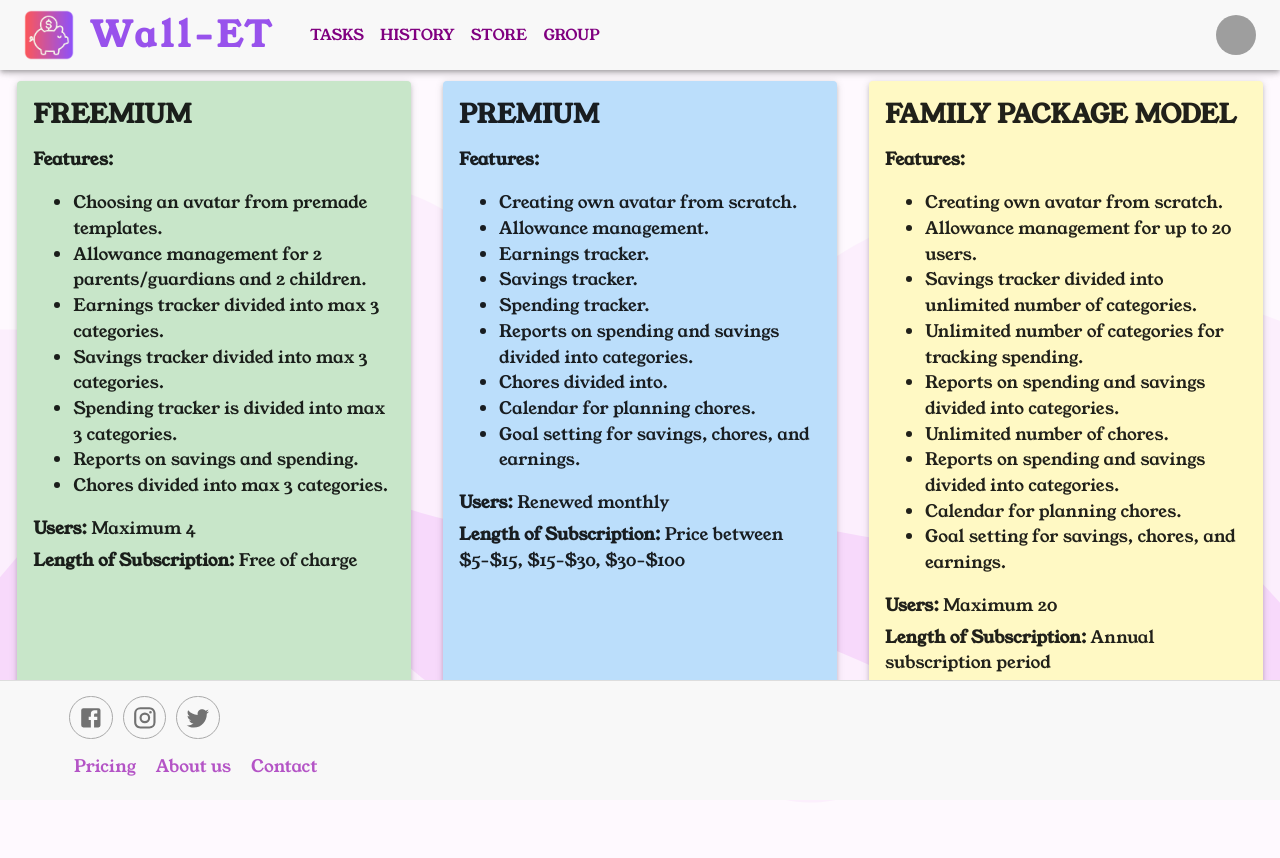
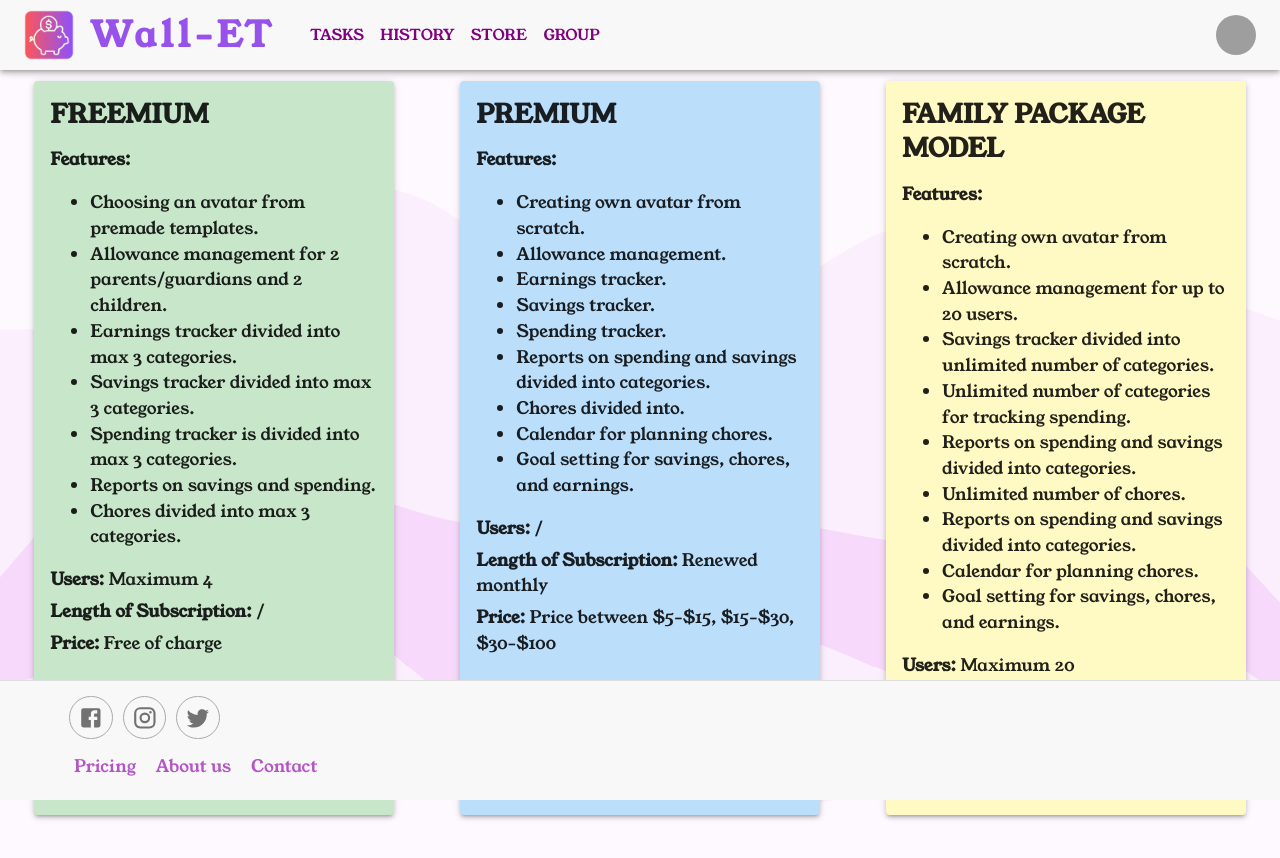
Before and after one commit to IBilic1/wallet-ui, a React (Create React App) app: page /pricing in a window 1280 px wide. Shown: the top 858 px of the page. Built offline with nearby package versions, Linux system fonts and the light colour scheme; grey boxes are pictures that could not be loaded.

Commit message:
Fix data of Pricing

```diff
--- a/src/components/FooterLinks/Pricing.tsx
+++ b/src/components/FooterLinks/Pricing.tsx
@@ -16,7 +16,8 @@ const pricingStrategies = [
             'Chores divided into max 3 categories.',
         ],
         users: 'Maximum 4',
-        lengthOfSubscription: 'Free of charge',
+        lengthOfSubscription: '/',
+        price: 'Free of charge',
     },
     {
         type: 'PREMIUM',
@@ -31,8 +32,9 @@ const pricingStrategies = [
             'Calendar for planning chores.',
             'Goal setting for savings, chores, and earnings.',
         ],
-        users: 'Renewed monthly',
-        lengthOfSubscription: 'Price between $5-$15, $15-$30, $30-$100',
+        users: "/",
+        lengthOfSubscription: 'Renewed monthly',
+        price: 'Price between $5-$15, $15-$30, $30-$100',
     },
     {
         type: 'FAMILY PACKAGE MODEL',
@@ -71,7 +73,7 @@ const Pricing = () => {
         <Grid container spacing={4} padding="1em">
             {pricingStrategies.map((strategy) => (
                 <Grid item key={strategy.type} xs={12} md={4}>
-                    <Paper elevation={3} style={{ backgroundColor: getBoxColor({type: strategy.type}), padding: '1rem', height: '100%' }}>
+                    <Paper elevation={3} style={{ backgroundColor: getBoxColor({type: strategy.type}), marginLeft:'1em',marginRight:'1em', padding: '1rem', height: '100%' }}>
                         <Typography variant="h5" fontWeight="bold" marginBottom="1rem">
                             {strategy.type}
                         </Typography>
```
